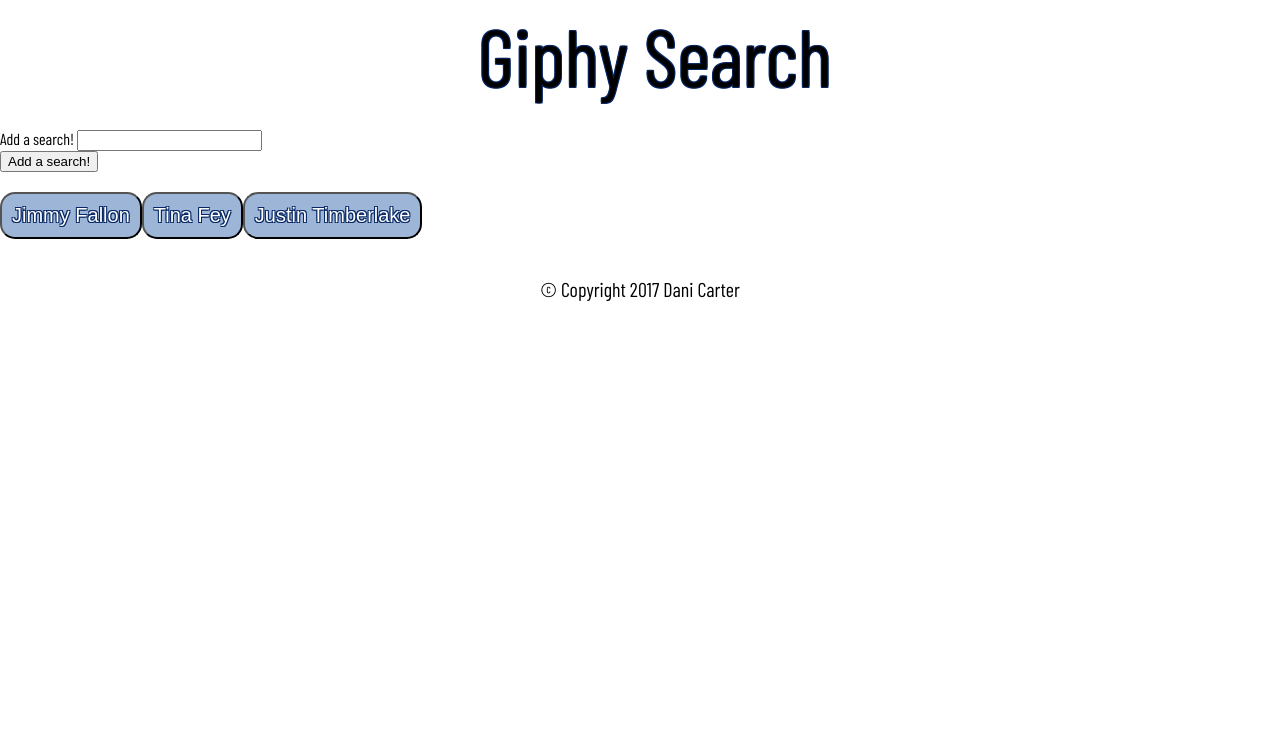
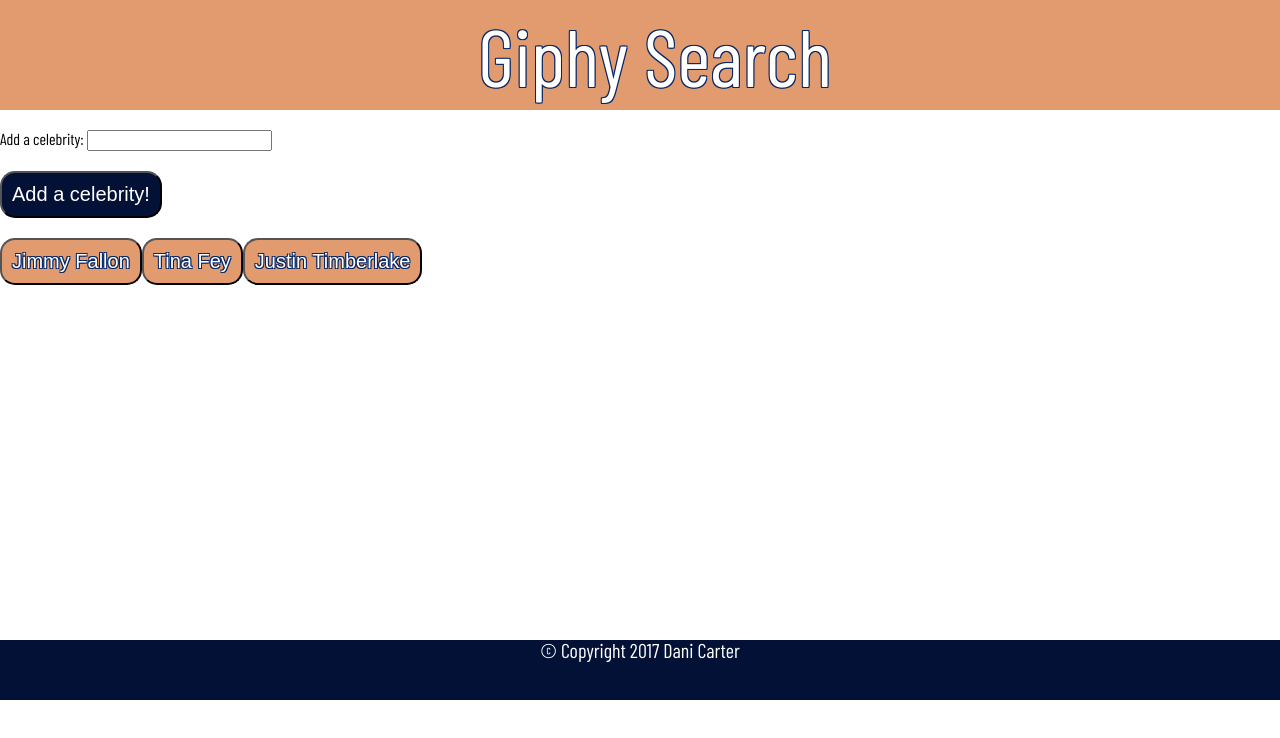
Before and after one commit to danielaine3/GifTastic, a plain HTML site: page index.html in a window 1280 px wide. Shown: the top 738 px of the page. Drawn offline with nearby package versions, Linux system fonts and the light colour scheme.

Commit message:
css and js updates

```diff
--- a/assets/css/style.css
+++ b/assets/css/style.css
@@ -5,12 +5,14 @@ body {
 
 .container {
 	width:100%;
+	min-height:600px;
 	margin-bottom: 40px;
 }
 
 h1 {
 	font-size:80px;
-	color:black;
+	background-color: #E29A6F;
+	color:#FFFFFF;
 	position: relative;
 	left:0;
 	top:0;
@@ -26,8 +28,24 @@ h1 {
 
 }
 
+p {
+	font-size:25px;
+	color: #031136;
+	margin-bottom: 10px;
+}
+
+#add-topic {
+	background-color: #031136;
+	color: #FFFFFF;
+	font-size: 20px;
+	padding: 10px;
+	margin-top: 20px;
+	border-radius:15px;
+
+}
+
 button {
-	background-color: #9DB5D6;
+	background-color: #E29A6F;
 	color: #FFFFFF;
 	font-size: 20px;
 	padding: 10px;
@@ -40,15 +58,22 @@ button {
 	border-radius:15px;
 }
 
+#add-topic:hover {
+	background-color: #D77866;
+
+}
+
 button:hover {
-	background-color: #062764;
+	background-color: #D77866;
+
 }
 
 footer {
 	position:relative;
 	width:100%;
 	font-size:20px;
-	background-color: #FFFFFF;
+	color:#FFFFFF;
+	background-color: #031136;
 	text-align: center;
 	vertical-align: middle;
 	height:60px;
--- a/assets/javascript/app.js
+++ b/assets/javascript/app.js
@@ -2,7 +2,7 @@
 var topics = ["Jimmy Fallon", "Tina Fey", "Justin Timberlake"];
 
 function renderButtons() {
-	//Delete the content inside the topics-view div before adding new movies
+	//Delete the content inside the topics-view div before adding new gifs
 	$("#topics-view").empty();
 
 	//Loop through the array of topics, then generate buttons for each topic in the array
@@ -20,6 +20,7 @@ function renderButtons() {
 		topicBtn.text(topics[i]);
 
 		$("#topics-view").append(topicBtn);
+
 	};
 };
 
@@ -32,10 +33,10 @@ $("#add-topic").on("click", function(event){
 	event.preventDefault();
 
 	//This grabs the text the user types in the input field
-	topic = $("#topic-input").val().trim();
+	newTopic = $("#topic-input").val().trim();
 
 	//This adds the new topic to the topics array
-	topics.push(topic);
+	topics.push(newTopic);
 
 	//The renderButtons fuction is called, rendering the list of topic buttons
 	renderButtons();
@@ -65,7 +66,7 @@ function displayTopicInfo(){
 			var rating =  response.data[i].rating;
 
 			//Creating an element to have the rating displyed
-		var rating = $("<p>").text("Rating: " + rating);
+			var ratingDiv = $("<p>").text("Rating: " + rating);
 
 			//Retrieving and storing the URLs for the gifs
 			var gifURL = response.data[i].images.original_still.url;
@@ -77,14 +78,11 @@ function displayTopicInfo(){
 			//Appending the gif
 			topicDiv.append(gif);
 
- 		//Display the rating
-		topicDiv.append(rating);
+			//Appending the topicDiv and ratingDiv to the topics-view div
+			$("#topics-view").append(topicDiv);
+			$("#topics-view").append(ratingDiv);
 
-
-
-		//Appending the topicDiv to the topics-view div
-		$("#topics-view").append(topicDiv);
-	}
+		};
 
 	function animateGif() {
 
@@ -108,5 +106,4 @@ animateGif();
 
 	});
 
-
 };
--- a/index.html
+++ b/index.html
@@ -34,12 +34,12 @@
 			<div class= "topic-form">
 
 				<form id="topic-form">
-					<label for="topic-input">Add a search!</label>
-					<input type="text" id="search-input">
+					<label for="topic-input">Add a celebrity: </label>
+					<input type="text" id="topic-input">
 					<br>
 
 					<!--Button triggers new search to be added-->
-					<input id="add-topic" type="submit" value="Add a search!">
+					<input id="add-topic" type="submit" value="Add a celebrity!">
 				</form>
 			</div>
 
```
Lines whose indentation alone changed are shown as unchanged.
